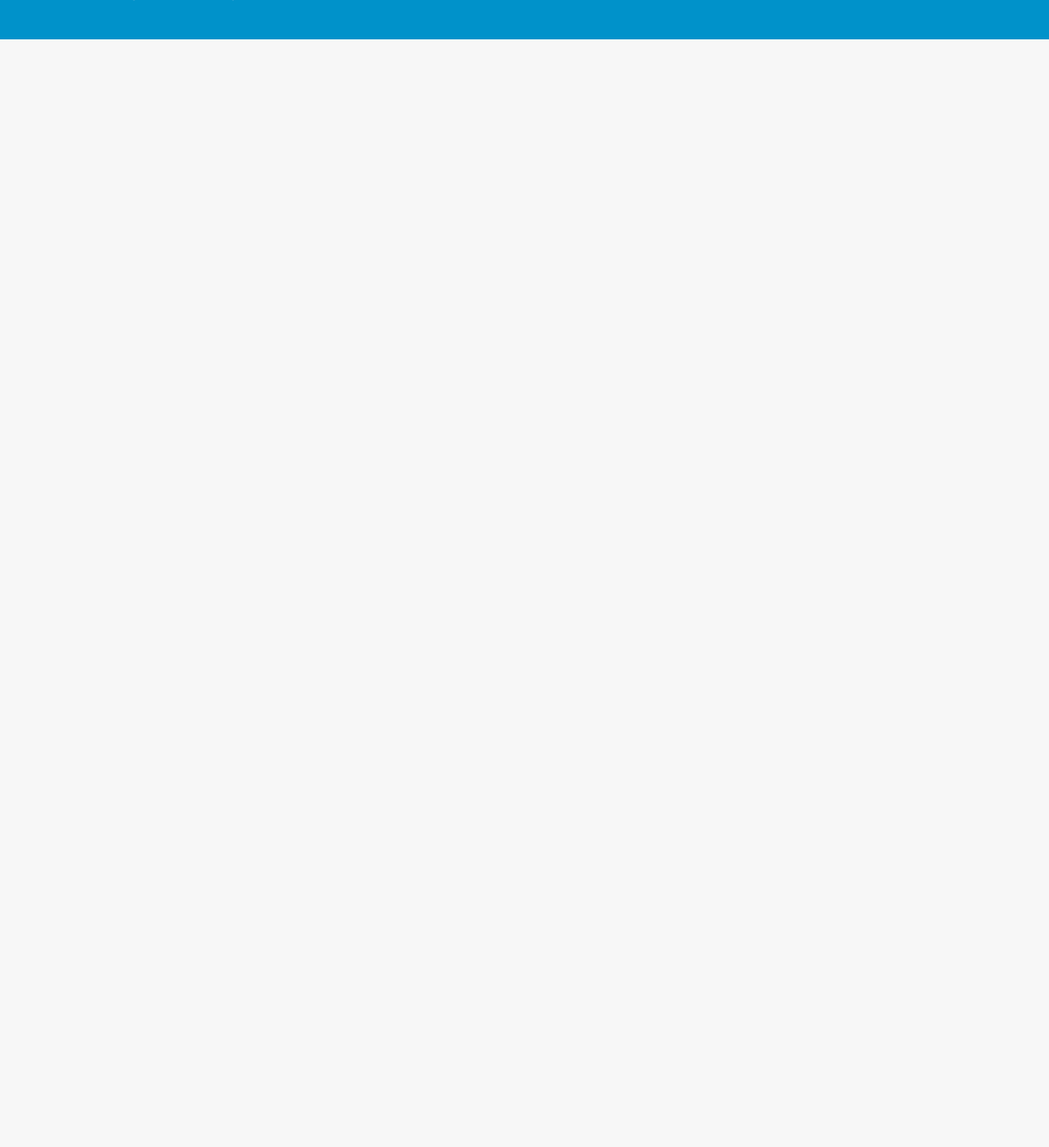
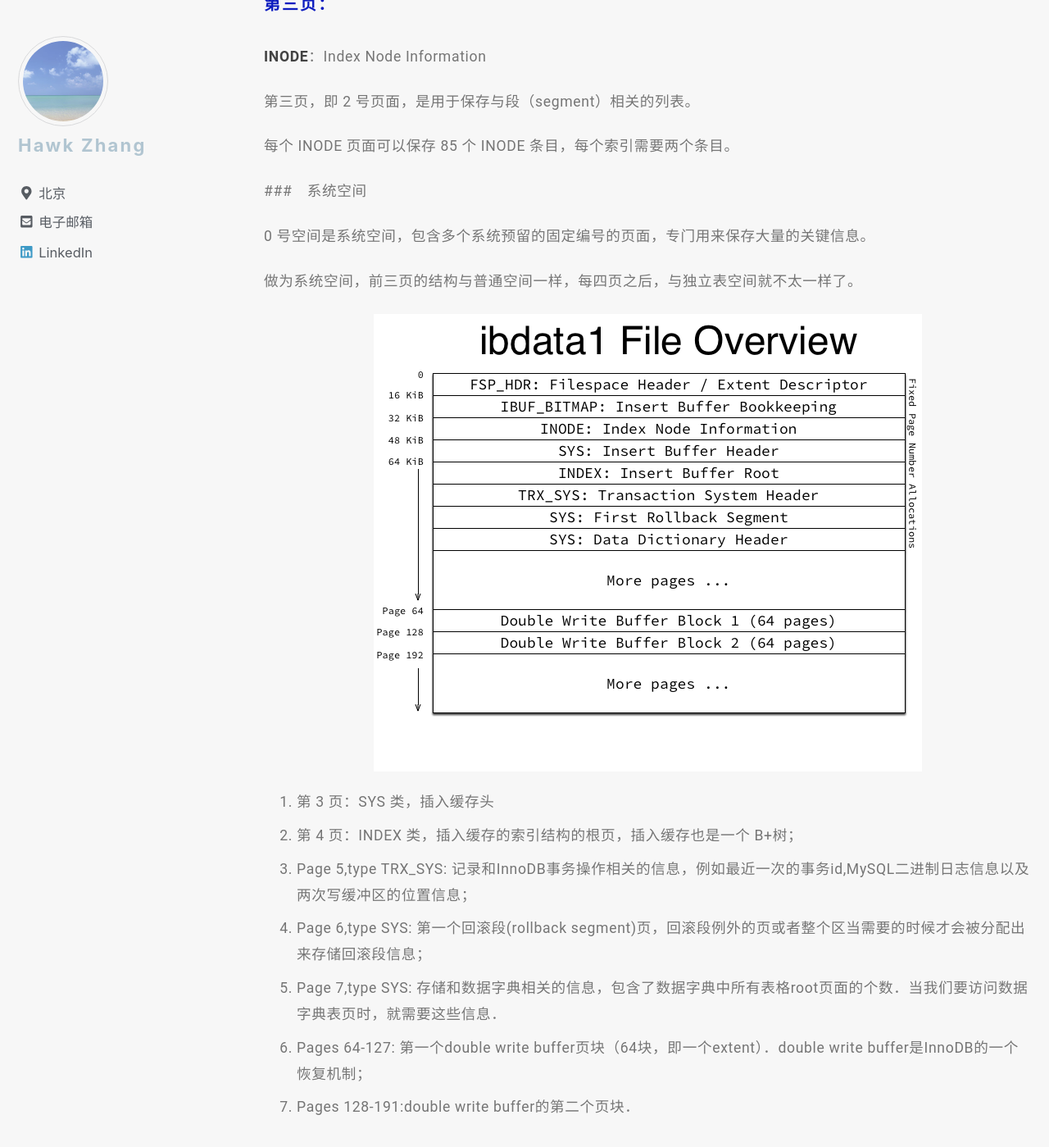
Before and after one commit to narru888/linotes_note, a Jekyll site: the page built from _posts/mysql/2016-04-01-innodb.struc.md, in a window 1280 px wide and 1400 px high, scrolled down 9730 px. Shown: the whole window at 82% size. Built offline with Jekyll 4.4.1, drawn with Linux system fonts in a browser that asks for light colours; nearby versions of some CDN libraries; a script that is not in the unit is left out; before the commit the page ends 9778 px from its top, so only the background shows below that; some of the changed text lies outside the part shown.

Commit message:
update on 2018-08-21 18:20:01 CST

```diff
--- a/_posts/mysql/2016-04-01-innodb.struc.md
+++ b/_posts/mysql/2016-04-01-innodb.struc.md
@@ -271,7 +271,7 @@
 
 extent
 
-表空间文件相当于众多的页面连接起来组成的。为了实现更加高效的管理，把 64 个连续的页面放到一起组成一个 extent，即 **节**，大小刚好为 **1 MB**。在一个空间中，许多结构只使用节来分配页面。
+一个表空间文件相当于众多的页面连接起来组成的。为了实现更加高效的管理，把 64 个连续的页面放到一起组成一个 extent，即 **节**，大小刚好为 **1 MB**。在一个空间中，许多结构只使用节来分配页面。
 
 >😈 从文件系统开始，extent 就没有一个合适的中文词汇来描述。到这里，本人突然觉得可以从页面出发，下一个比页面大的与书有关的名词，“章、篇” 都太大，“节” 比较合适。因此，在我自己的文字中，本人暂且把 extent 叫做 **节**。
 
@@ -281,6 +281,8 @@
 #### 空间文件的结构
 
 InnoDB 需要统计一些特定的信息，以便跟踪所有的页、节，及空间自己。
+
+![image-center](/assets/images/ldw-SpaceFile.png){: .align-center}
 
 
 ##### 第一页：文件空间头
@@ -325,3 +327,15 @@
 ###　系统空间
 
 0 号空间是系统空间，包含多个系统预留的固定编号的页面，专门用来保存大量的关键信息。
+
+做为系统空间，前三页的结构与普通空间一样，每四页之后，与独立表空间就不太一样了。
+
+![image-center](/assets/images/ldw-ibdata1File.png){: .align-center}
+
+1.  第 3 页：SYS 类，插入缓存头
+2.  第 4 页：INDEX 类，插入缓存的索引结构的根页，插入缓存也是一个 B+树；
+3.  Page 5,type TRX_SYS: 记录和InnoDB事务操作相关的信息，例如最近一次的事务id,MySQL二进制日志信息以及两次写缓冲区的位置信息；
+4.  Page 6,type SYS: 第一个回滚段(rollback segment)页，回滚段例外的页或者整个区当需要的时候才会被分配出来存储回滚段信息；
+5.  Page 7,type SYS: 存储和数据字典相关的信息，包含了数据字典中所有表格root页面的个数．当我们要访问数据字典表页时，就需要这些信息．
+6.  Pages 64-127: 第一个double write buffer页块（64块，即一个extent）．double write buffer是InnoDB的一个恢复机制；
+7.  Pages 128-191:double write buffer的第二个页块．
```
Also changed, not shown: assets/images/ldw-SpaceFile.png (added), assets/images/ldw-ibdata1File.png (added).
